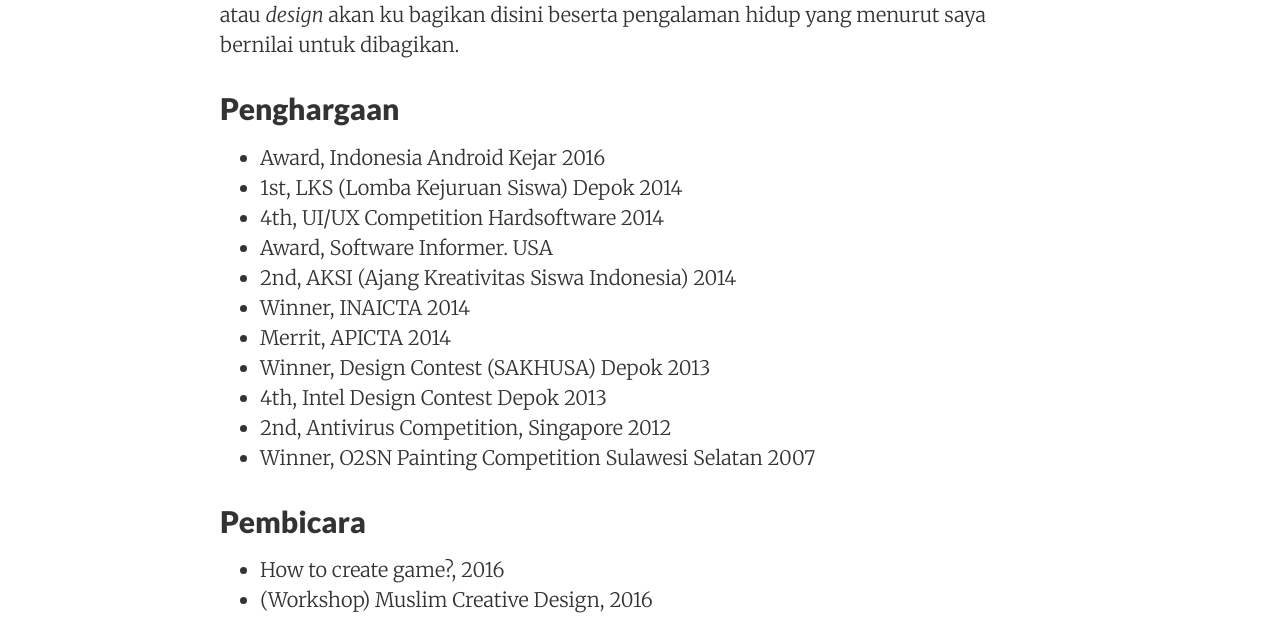
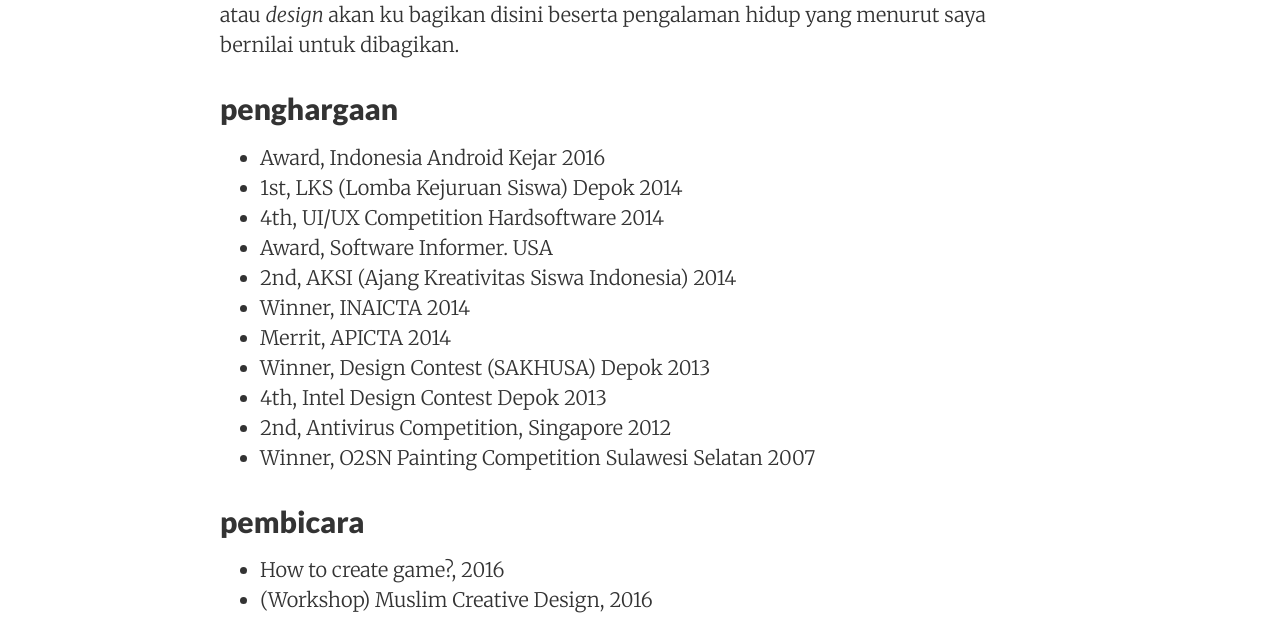
Before and after one commit to isfaaghyth/isfaaghythh.github.io, a Jekyll site: the page built from about.md, in a window 1280 px wide. Shown: the part 450-1068 px from the top of the page. Built offline with Jekyll 4.4.1, drawn with Linux system fonts in a browser that asks for light colours.

Commit message:
update typo

```diff
--- a/about.md
+++ b/about.md
@@ -9,7 +9,7 @@ Halo, Nama saya Muh Isfahani Ghiyath YM, panggil aja Isfa. Mahasiswa Computer Sc
 
 Karena berbagi adalah Fitra manusia, apapun yang saya ketahui dibidang *programming* atau *design* akan ku bagikan disini beserta pengalaman hidup yang menurut saya bernilai untuk dibagikan.
 
-## Penghargaan
+## penghargaan
 
 - Award, Indonesia Android Kejar 2016
 - 1st, LKS (Lomba Kejuruan Siswa) Depok 2014
@@ -23,7 +23,7 @@ Karena berbagi adalah Fitra manusia, apapun yang saya ketahui dibidang *programm
 - 2nd, Antivirus Competition, Singapore 2012
 - Winner, O2SN Painting Competition Sulawesi Selatan 2007
 
-## Pembicara
+## pembicara
 
 - How to create game?, 2016
 - (Workshop) Muslim Creative Design, 2016
```
